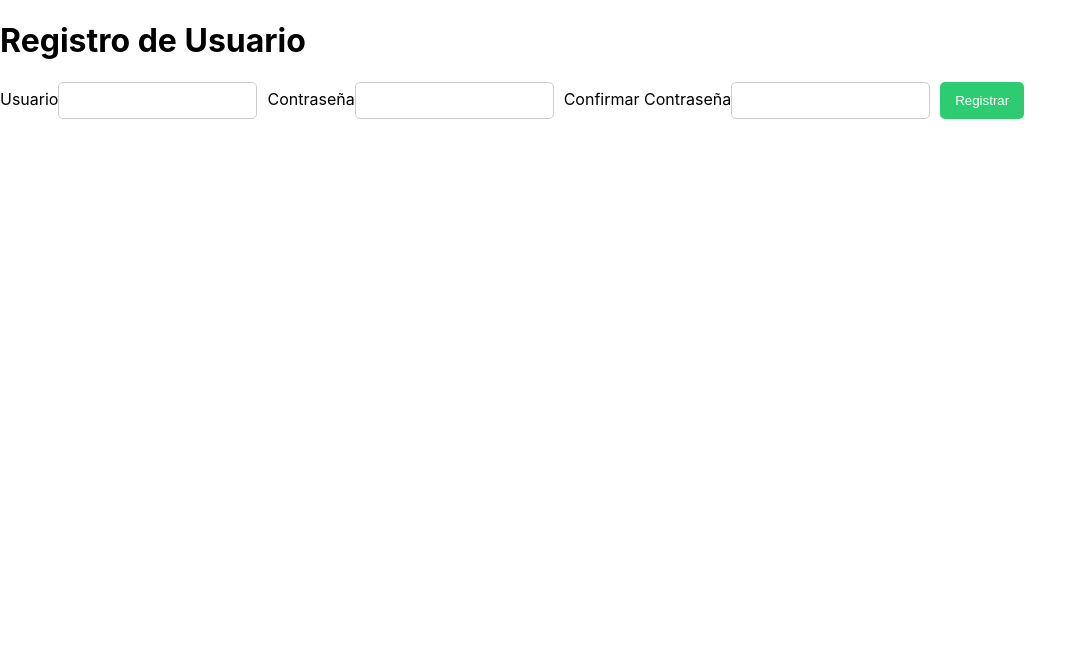
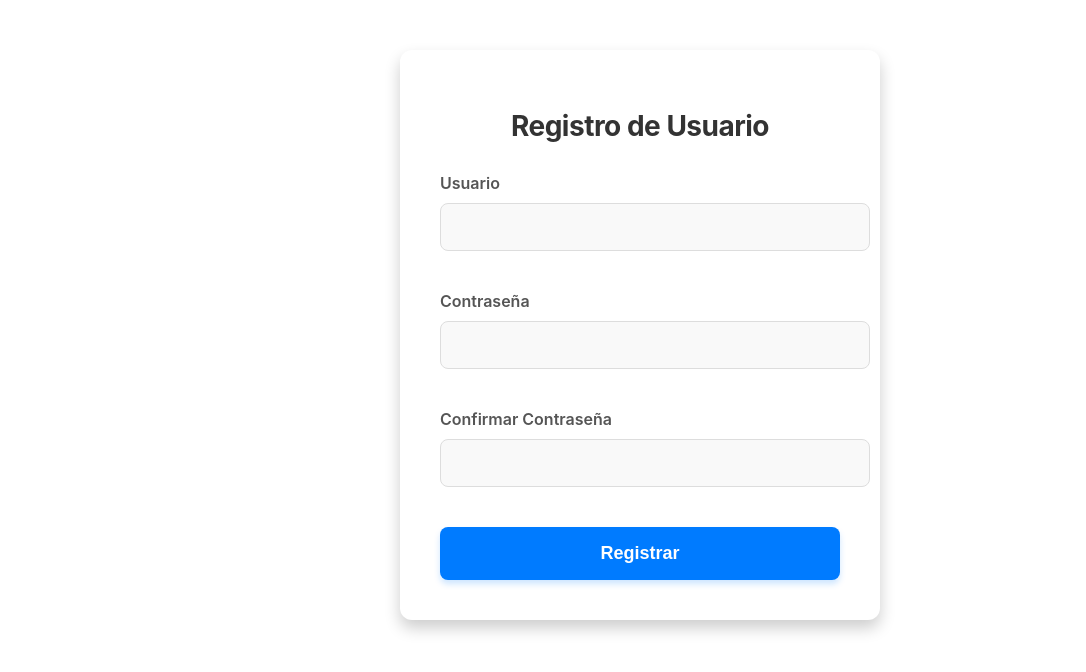
Before and after one commit to takashimonn/chat, a React (Create React App) app in the folder client/: page /register in a window 1280 px wide. Shown: the top 672 px of the page, without its empty margins (0-1086 px from the left). Built offline with nearby package versions, Linux system fonts and the light colour scheme; no server answers.

Commit message:
Estilos al registro

```diff
--- a/client/src/pages/Register.js
+++ b/client/src/pages/Register.js
@@ -38,44 +38,116 @@ const Register = () => {
   };
 
   return (
-    <div>
-      <h1>Registro de Usuario</h1>
-      {error && <p style={{ color: 'red' }}>{error}</p>}
-      <form onSubmit={handleSubmit}>
-        <div>
-          <label htmlFor="usuario">Usuario</label>
+    <div style={styles.registerContainer}>
+      <h1 style={styles.title}>Registro de Usuario</h1>
+      {error && <p style={styles.errorMessage}>{error}</p>}
+      <form onSubmit={handleSubmit} style={styles.form}>
+        <div style={styles.formGroup}>
+          <label htmlFor="usuario" style={styles.label}>Usuario</label>
           <input
             type="text"
             id="usuario"
             value={usuario}
             onChange={(e) => setUsuario(e.target.value)}
             required
+            style={styles.input}
           />
         </div>
-        <div>
-          <label htmlFor="contrasena">Contraseña</label>
+        <div style={styles.formGroup}>
+          <label htmlFor="contrasena" style={styles.label}>Contraseña</label>
           <input
             type="password"
             id="contrasena"
             value={contrasena}
             onChange={(e) => setContrasena(e.target.value)}
             required
+            style={styles.input}
           />
         </div>
-        <div>
-          <label htmlFor="confirmarContrasena">Confirmar Contraseña</label>
+        <div style={styles.formGroup}>
+          <label htmlFor="confirmarContrasena" style={styles.label}>Confirmar Contraseña</label>
           <input
             type="password"
             id="confirmarContrasena"
             value={confirmarContrasena}
             onChange={(e) => setConfirmarContrasena(e.target.value)}
             required
+            style={styles.input}
           />
         </div>
-        <button type="submit">Registrar</button>
+        <button type="submit" style={styles.registerButton}>Registrar</button>
       </form>
     </div>
   );
 };
 
+const styles = {
+  registerContainer: {
+    width: '100%',
+    maxWidth: '400px',
+    padding: '40px',
+    background: '#ffffff',
+    borderRadius: '12px',
+    boxShadow: '0 8px 16px rgba(0, 0, 0, 0.2)',
+    textAlign: 'center',
+    margin: '50px auto',
+  },
+  title: {
+    color: '#333',
+    marginBottom: '30px',
+    fontSize: '28px',
+    fontWeight: '700',
+    letterSpacing: '-0.5px',
+  },
+  form: {
+    display: 'flex',
+    flexDirection: 'column',
+  },
+  formGroup: {
+    marginBottom: '25px',
+    textAlign: 'left',
+  },
+  label: {
+    display: 'block',
+    fontWeight: '600',
+    marginBottom: '10px',
+    fontSize: '16px',
+    color: '#555',
+  },
+  input: {
+    width: '100%',
+    padding: '14px',
+    border: '1px solid #ddd',
+    borderRadius: '8px',
+    fontSize: '16px',
+    transition: 'border-color 0.3s ease, box-shadow 0.3s ease',
+    marginBottom: '15px',
+    background: '#f9f9f9',
+  },
+  registerButton: {
+    width: '100%',
+    padding: '16px',
+    background: '#007bff',
+    color: 'white',
+    border: 'none',
+    borderRadius: '8px',
+    cursor: 'pointer',
+    fontSize: '18px',
+    fontWeight: '600',
+    transition: 'background-color 0.3s ease, transform 0.2s ease',
+    boxShadow: '0 4px 6px rgba(0, 123, 255, 0.2)',
+  },
+  errorMessage: {
+    color: '#ff4444',
+    fontWeight: '600',
+    marginBottom: '20px',
+    fontSize: '16px',
+    textAlign: 'center',
+    padding: '10px',
+    background: 'rgba(255, 68, 68, 0.1)',
+    borderRadius: '8px',
+    border: '1px solid #ff4444',
+  },
+};
+
 export default Register;
```
